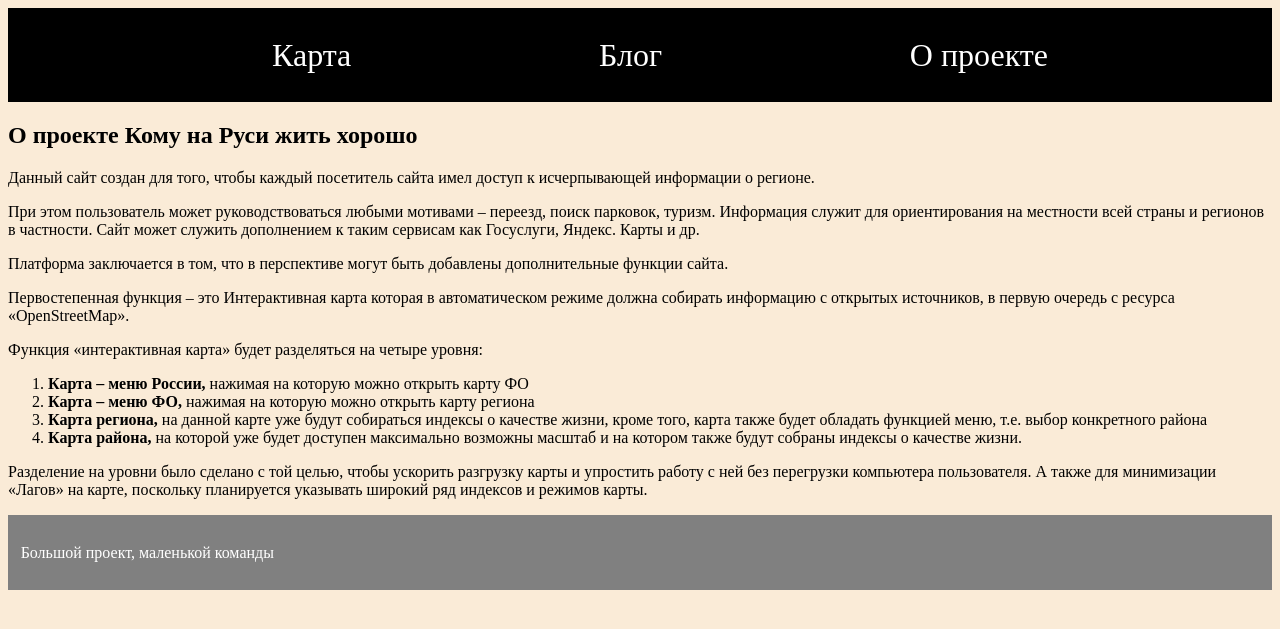
After one commit to Chekisten/Komy-na-Rus, a PHP site: page /about.php in a window 1280 px wide. The commit adds this page. Shown: the top 629 px of the page. Run offline with PHP 8.4, Linux system fonts and the light colour scheme.

Commit message:
страница блог, about, стили

```diff
--- /dev/null
+++ b/about.php
@@ -0,0 +1,35 @@
+<!DOCTYPE html>
+<html lang="ru">
+    <head>
+        <meta charset="utf-8">
+        <title>О проекте "Кому на Руси жить хорошо"</title>
+        <link rel="stylesheet" href="styles/main.css">
+    </head>
+    <body>
+        <?php require("components/header.php");
+        ?>
+
+        <main>
+            <section class="main-about">
+                <h1>О проекте Кому на Руси жить хорошо</h1>
+                <p>Данный сайт создан для того, чтобы каждый посетитель сайта имел доступ к исчерпывающей информации о регионе.</p>
+                <p>При этом пользователь может руководствоваться любыми мотивами – переезд, поиск парковок, туризм. Информация служит для ориентирования на местности всей страны и регионов в частности. Сайт может служить дополнением к таким сервисам как Госуслуги, Яндекс. Карты и др.</p>
+                <p>Платформа заключается в том, что в перспективе могут быть добавлены дополнительные функции сайта.</p>
+                <p>Первостепенная функция – это Интерактивная карта которая в автоматическом режиме должна собирать информацию с открытых источников, в первую очередь с ресурса «OpenStreetMap».</p>
+                <p>Функция «интерактивная карта» будет разделяться на четыре уровня:</p>
+                <ol>
+                    <li><strong>Карта – меню России,</strong> нажимая на которую можно открыть карту ФО</li>
+                    <li><strong>Карта – меню ФО,</strong> нажимая на которую можно открыть карту региона</li>
+                    <li><strong>Карта региона,</strong> на данной карте уже будут собираться индексы о качестве жизни, кроме того, карта также будет обладать функцией меню, т.е. выбор конкретного района</li>
+                    <li><strong>Карта района,</strong> на которой уже будет доступен максимально возможны масштаб и на котором также будут собраны индексы о качестве жизни.</li>
+                </ol>
+                <p>Разделение на уровни было сделано с той целью, чтобы ускорить разгрузку карты и упростить работу с ней без перегрузки компьютера пользователя. А также для минимизации «Лагов» на карте, поскольку планируется указывать широкий ряд индексов и режимов карты.</p>
+            </section>
+
+
+        </main>
+
+        <?php require("components/footer.php");
+        ?>
+    </body>
+</html>
--- a/components/footer.php
+++ b/components/footer.php
@@ -1,4 +1,4 @@
 
-<footer>
+<footer class="main-footer">
     <p>Большой проект, маленькой команды</p>
 </footer>
--- a/components/header.php
+++ b/components/header.php
@@ -1,14 +1,14 @@
 
-<header>
+<header class="main-header">
     <ul>
         <li>
-            <a href="#"> Карта </a>
+            <a href="index.php"> Карта </a>
         </li>
         <li>
-            <a href="#"> Блог </a>
+            <a href="blog.php"> Блог </a>
         </li>
         <li>
-            <a href="#"> О проекте </a>
+            <a href="about.php"> О проекте </a>
         </li>
     </ul>
 </header>
--- /dev/null
+++ b/styles/main.css
@@ -0,0 +1,26 @@
+body {
+    background-color:antiquewhite;
+
+}
+
+.main-header {
+    background-color: black;
+    text-align: center;
+    padding: 1%;
+}
+.main-header li {
+    display: inline;
+    margin: 10%;
+    font-size: 2em;
+}
+
+.main-header a {
+    color: white;
+    text-decoration: none;
+}
+
+.main-footer {
+    background-color: gray;
+    color:white;
+    padding: 1%;
+}
```
Also changed, not shown: blog.php (added, +31 -0 lines), index.html (deleted, +0 -19 lines), index.php (added, +23 -0 lines), README.md (deleted), img/glush_250_200.png (added).
